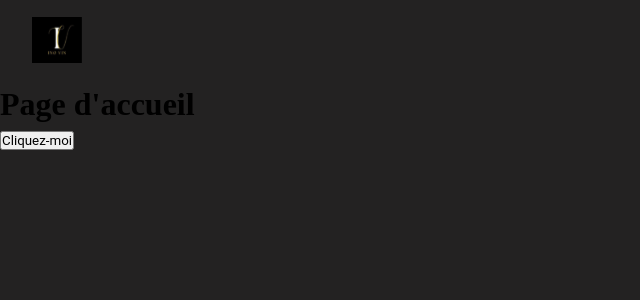
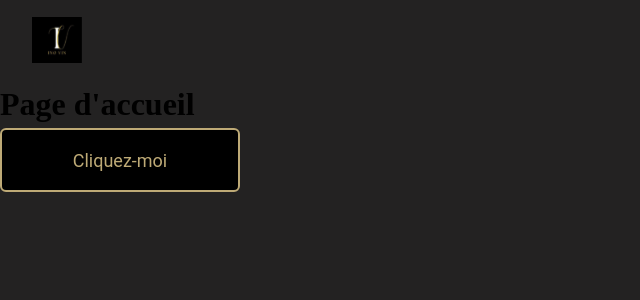
Before and after one commit to Mogwaie/Inovin, a React (Vite) app in the folder frontend/: page / in a window 1280 px wide. Shown: the top 300 px of the page, without its empty margins (0-640 px from the left). Built offline with nearby package versions, Linux system fonts and the light colour scheme.

Commit message:
hot-fix button

```diff
--- a/frontend/src/components/Button.jsx
+++ b/frontend/src/components/Button.jsx
@@ -4,12 +4,7 @@ import "../main.scss";
 
 function Button({ text, onClick, id }) {
   return (
-    <button
-      className="primary-button-desktop"
-      id={id}
-      onClick={onClick}
-      type="button"
-    >
+    <button className="primary-button" id={id} onClick={onClick} type="button">
       {text}
     </button>
   );
```
